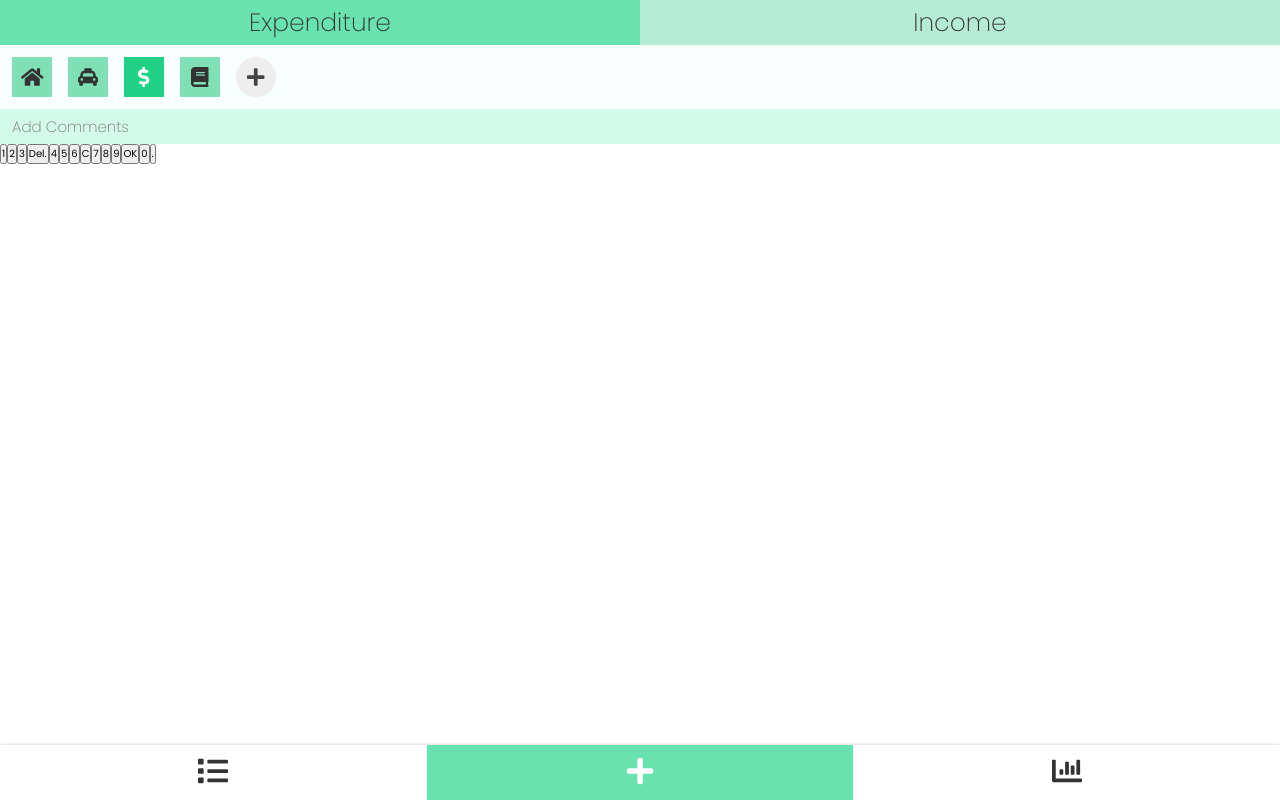
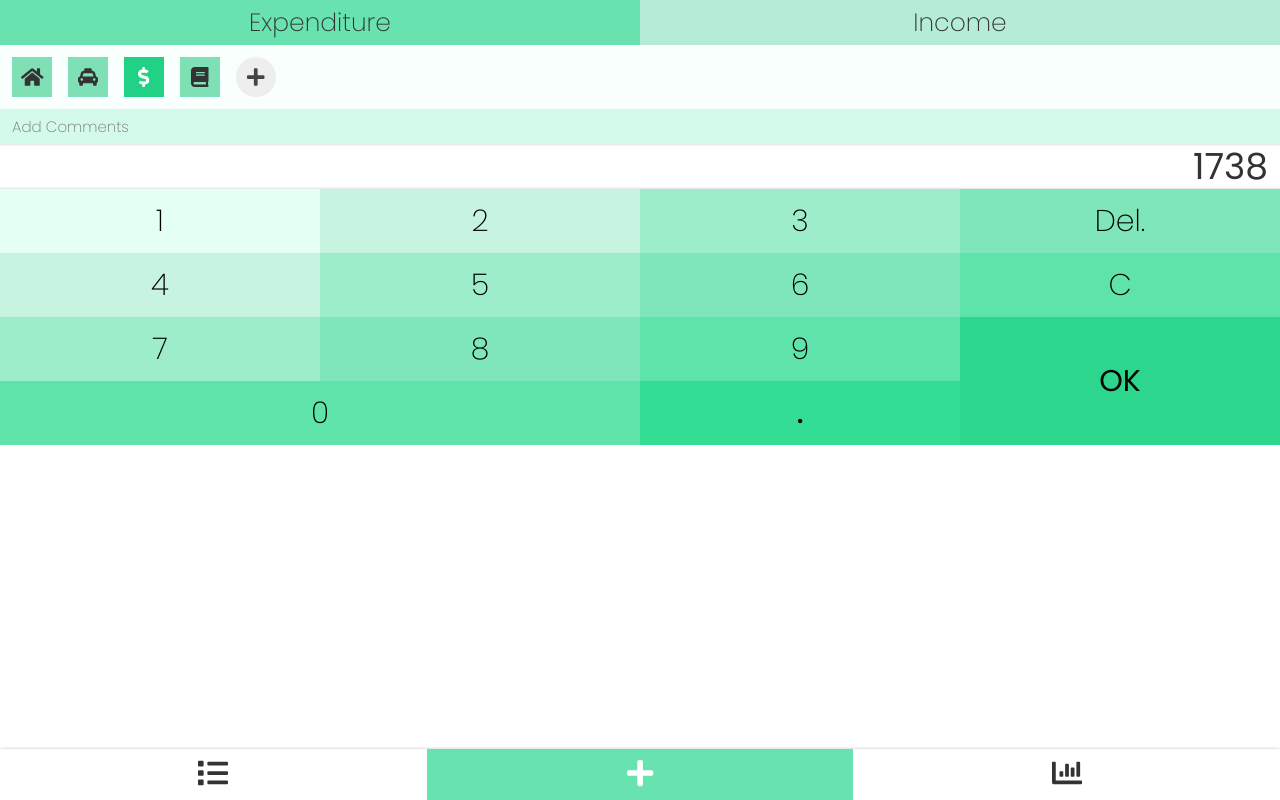
Before and after one commit to lavaboy1738/xpensity-react, a React (Create React App) app: page /#/money in a window 1280 px wide. Built offline with nearby package versions, Linux system fonts and the light colour scheme.

Commit message:
number pad and number display styling completed

```diff
--- a/public/index.html
+++ b/public/index.html
@@ -10,7 +10,7 @@
     />
     <link rel="apple-touch-icon" href="%PUBLIC_URL%/logo192.png" />
     <link rel="manifest" href="%PUBLIC_URL%/manifest.json" />
-    <link href="https://fonts.googleapis.com/css2?family=Poppins:wght@100;200;300;400&display=swap" rel="stylesheet">
+    <link href="https://fonts.googleapis.com/css2?family=Poppins:wght@100;200;300;400;500&display=swap" rel="stylesheet">
     <title>Xpensity-Secure the bag</title>
     <!-- you're inspecting the elements hoping to find a image link to squarespace or wix; you think that I didn't write this thing myself, but you're wrong. -->
     <!-- I'm a reflection of all your insecurities. -->
--- a/src/components/Nav.tsx
+++ b/src/components/Nav.tsx
@@ -19,7 +19,7 @@ const NavStyle = styled.nav`
       align-items: center;
       a{
         text-align: center;
-        padding: 0.5rem 0;
+        padding: 0.3rem 0;
         width: 100%;
         font-size: 3rem;
         color: #333333;
--- a/src/index.scss
+++ b/src/index.scss
@@ -25,3 +25,9 @@ a{
     text-decoration: none;
     color: inherit;
 }
+
+.clearfix::after{
+    content: "";
+    display: block;
+    clear: both;
+}
--- a/src/views/Money.tsx
+++ b/src/views/Money.tsx
@@ -9,10 +9,81 @@ import {faTaxi, faHome, faPlus, faDollarSign, faBook} from "@fortawesome/free-so
 const primaryColor = "#68e2ae";
 
 const Numpad = styled.section`
+  display: flex;
+  flex-direction: column;
+  color: #333333;
+  .display{
+    width: 100;
+    text-align: right;
+    font-size: 3.6rem;
+    line-height: 4.5rem;
+    padding: 0 1.2rem;
+    min-height: 4.5rem;
+    background-color: white;
+    font-weight: 400;
+    box-shadow: inset 0 -5px 3px -5px rgba(0,0,0,0.25),
+    inset 0 5px 3px -5px rgba(0,0,0,0.25)
+    ;
+  }
+  .numbers{
+    color: #333333;
+    button{
+      float: left;
+      width: 25%;
+      height: 6.4rem;
+      border: none;
+      outline: none;
+      font-size: 3rem;
+      font-weight: 200;
+
+      &.okay{
+        float: right;
+        height: 12.8rem;
+        font-weight: 400;
+      }
+      &.zero{
+        width: 50%;
+      }
+      &.dot{
+        font-weight: 500;
+      }
+
+      &:nth-child(1){
+        background-color: #e4fff4;
+      }
+      &:nth-child(2),
+      &:nth-child(5){
+        background-color: #c7f3e1;
+      }
+      &:nth-child(3),
+      &:nth-child(6),
+      &:nth-child(9){
+        background-color: #9decca;
+      }
+      &:nth-child(4),
+      &:nth-child(7),
+      &:nth-child(10){
+        background-color: #7ee6b9;
+      }
+      &:nth-child(8),
+      &:nth-child(11),
+      &:nth-child(13){
+        background-color: #5ee4aa;
+      }
+      &:nth-child(14){
+        background-color: #34dd94;
+      }
+      &:nth-child(12){
+        background-color: #2cd68c;
+      }
+    }
+  }
+
 `
 
 const Comments = styled.section`
   input{
+    color: #333333;
     border: none;
     outline: none;
     padding: 0 1.2rem;
@@ -28,6 +99,7 @@ const Comments = styled.section`
 const TagSelection = styled.section`
   background-color: #f8fffc;
   color: #333333;
+  flex-grow: 1;
   ul{
     display: flex;
     min-height: 4.5rem;
@@ -38,9 +110,35 @@ const TagSelection = styled.section`
       text-align: center;
       background-color: #b4ecd5;
       line-height: 4.5rem;
+      position: relative;
+      overflow: hidden;
+      z-index: 1;
+
+      &::after{
+        content: "";
+        width: 100%;
+        height: 100%;
+        position: absolute;
+        background-color: #68e2ae;
+        top: 0;
+        z-index: -1;
+        transition: 0.3s all ease;
+      }
+
+      &.category-left::after{
+        right: -100%;
+      }
+      &.category-right::after{
+        left: -100%;
+      }
 
       &.selected{
-        background-color:#68e2ae;
+          &.category-left::after{
+          right: 0%;
+        }
+        &.category-right::after{
+          left: 0%;
+        }
       }
     }
   }
@@ -85,8 +183,8 @@ const Money = () => {
       <Layout>
         <TagSelection>
           <ul>
-            <li className="selected">Expenditure</li>
-            <li>Income</li>
+            <li className="selected category-left">Expenditure</li>
+            <li className="category-right">Income</li>
           </ul>
           <ol>
             <li>
@@ -110,6 +208,10 @@ const Money = () => {
           <input type="text" placeholder="Add Comments"/>
         </Comments>
         <Numpad>
+          <div className="display">
+            1738
+          </div>
+          <div className="numbers clearfix">
             <button>1</button>
             <button>2</button>
             <button>3</button>
@@ -121,9 +223,10 @@ const Money = () => {
             <button>7</button>
             <button>8</button>
             <button>9</button>
-          <button>OK</button>
-          <button>0</button>
-          <button>.</button>
+            <button className="okay">OK</button>
+            <button className="zero">0</button>
+            <button className="dot">.</button>
+          </div>
         </Numpad>
       </Layout>
     )
```
Lines whose indentation alone changed are shown as unchanged.
